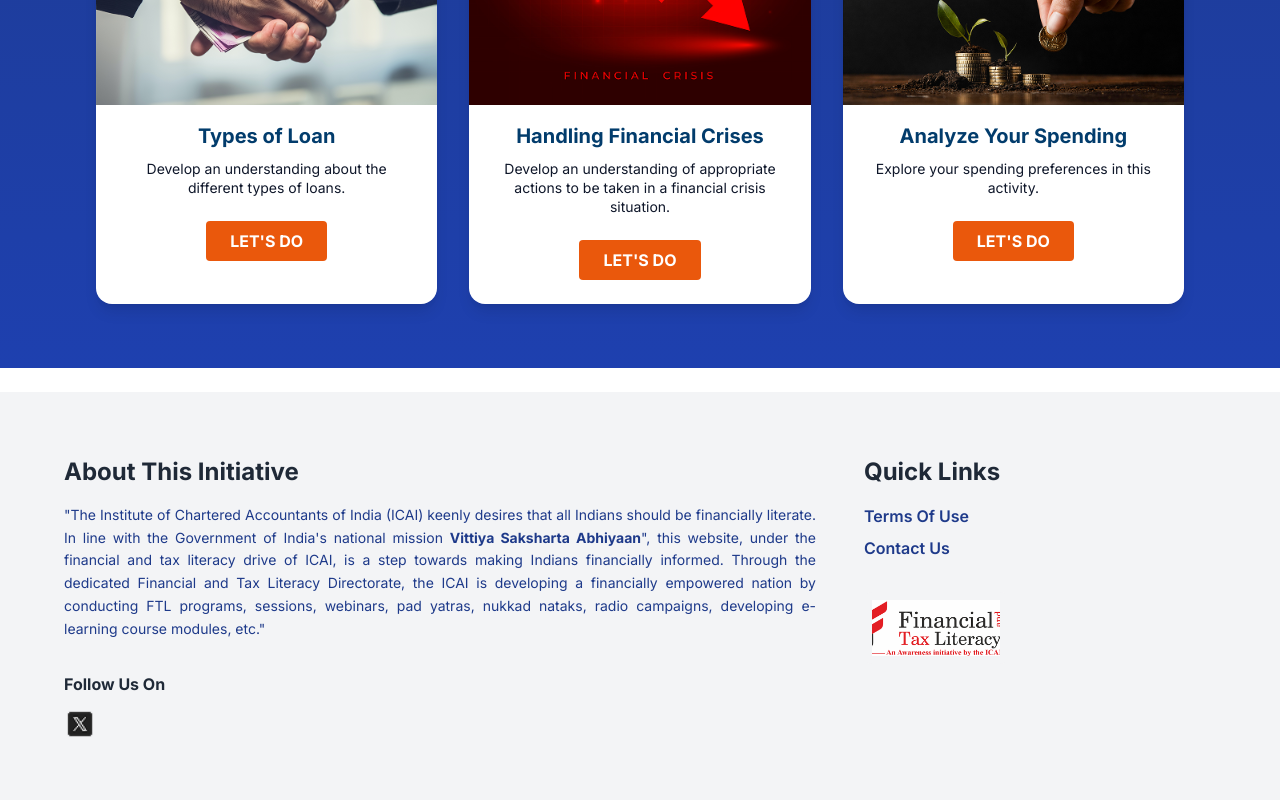
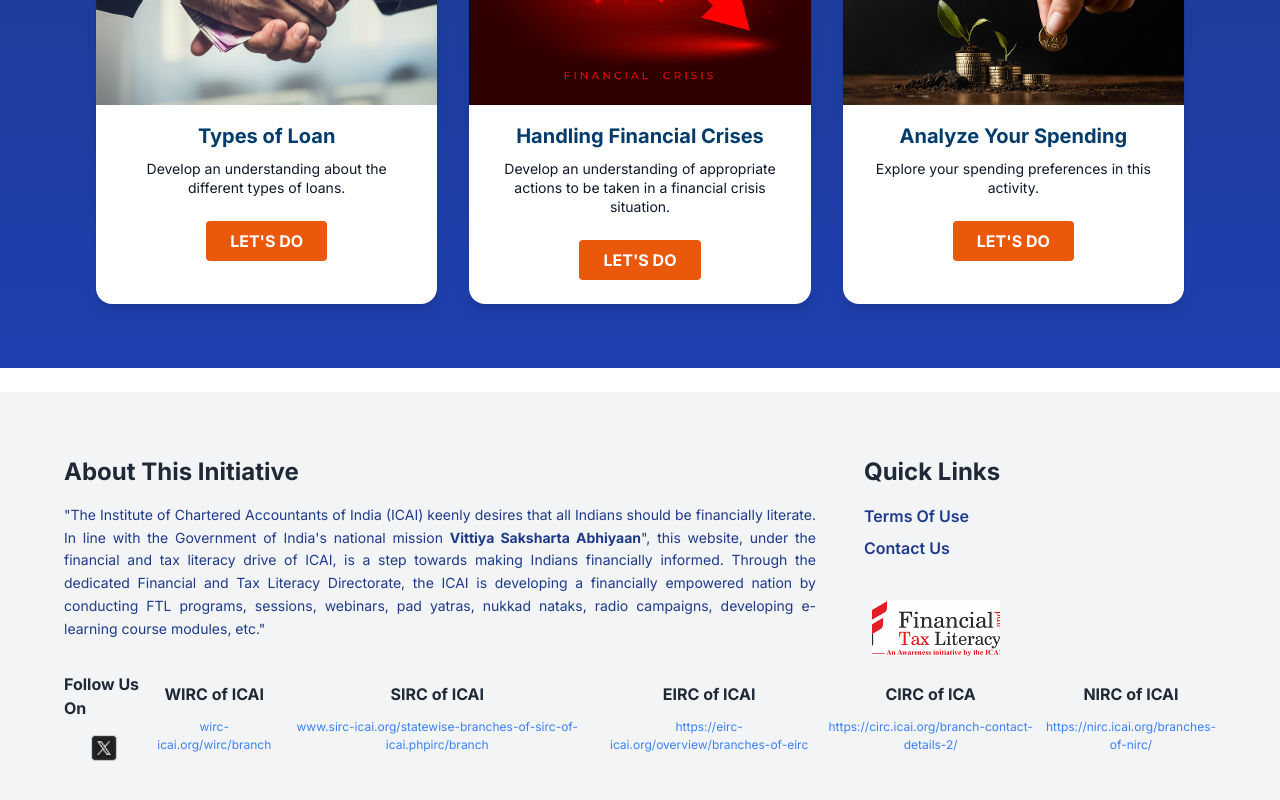
Before and after one commit to Priyanshu12-prince/icai, a React (Vite) app: page /knowledge-hub in a window 1280 px wide. Shown: the part 1294-2094 px from the top of the page. Built offline with nearby package versions, Linux system fonts and the light colour scheme.

Commit message:
ADD  THR FOOTER LINK

```diff
--- a/src/components/Footer.jsx
+++ b/src/components/Footer.jsx
@@ -26,14 +26,7 @@ const Footer = () => {
               campaigns, developing e-learning course modules, etc."
             </p>
 
-            <div>
-              <h3 className="font-bold text-gray-800 mb-3 font-sans">Follow Us On</h3>
-              <div className="flex items-center gap-4">
-                <a href="https://x.com/icaivittiyagyan" target="_blank" rel="noopener noreferrer">
-                  <img src={imageUrl.twitter} alt="Twitter" className="w-8 h-8" />
-                </a>
-              </div>
-            </div>
+
           </div>
 
           {/* Quick Links Section */}
@@ -60,6 +53,52 @@ const Footer = () => {
             </div>
           </div>
         </div>
+         <div className='flex gap-3'>
+              <div className='flex flex-col items-center justify-center'>
+                <h3 className="font-bold text-gray-800 mb-3 font-sans">Follow Us On</h3>
+                <div className="flex items-center gap-4">
+                  <a href="https://x.com/icaivittiyagyan" target="_blank" rel="noopener noreferrer">
+                    <img src={imageUrl.twitter} alt="Twitter" className="w-8 h-8" />
+                  </a>
+                </div>
+              </div>
+
+              <div className='flex flex-col items-center justify-center'>
+                <h3 className="font-bold text-gray-800 mb-3 font-sans">WIRC of ICAI</h3>
+                <a href="https://wirc-icai.org/wirc/branch" target="_blank" rel="noopener noreferrer" className='font-sans, text-blue-500 text-[12px] text-center'>
+                  wirc-icai.org/wirc/branch
+                </a>
+              </div>
+
+              <div className='flex flex-col items-center  justify-center '>
+                <h3 className="font-bold text-gray-800 mb-3 font-sans ">SIRC of ICAI</h3>
+                <a href="https://www.sirc-icai.org/statewise-branches-of-sirc-of-icai.phpirc/branch" target="_blank" rel="noopener noreferrer" className='font-sans, text-blue-500 text-[12px] text-center'>
+                  www.sirc-icai.org/statewise-branches-of-sirc-of-icai.phpirc/branch
+                </a>
+              </div>
+
+              <div className='flex flex-col items-center  justify-center '>
+                <h3 className="font-bold text-gray-800 mb-3 font-sans ">EIRC of ICAI</h3>
+                <a href="https://eirc-icai.org/overview/branches-of-eirc" target="_blank" rel="noopener noreferrer" className='font-sans, text-blue-500 text-[12px] text-center'>
+                 https://eirc-icai.org/overview/branches-of-eirc
+                </a>
+              </div>
+
+
+              <div className='flex flex-col items-center  justify-center '>
+                <h3 className="font-bold text-gray-800 mb-3 font-sans ">CIRC of ICA</h3>
+                <a href="https://circ.icai.org/branch-contact-details-2" target="_blank" rel="noopener noreferrer" className='font-sans, text-blue-500 text-[12px] text-center'>
+                https://circ.icai.org/branch-contact-details-2/
+                </a>
+              </div>
+
+              <div className='flex flex-col items-center  justify-center '>
+                <h3 className="font-bold text-gray-800 mb-3 font-sans ">NIRC of ICAI</h3>
+                <a href="https://nirc.icai.org/branches-of-nirc/" target="_blank" rel="noopener noreferrer" className='font-sans, text-blue-500 text-[12px] text-center'>
+                https://nirc.icai.org/branches-of-nirc/
+                </a>
+              </div>
+            </div>
       </div>
     </footer>
   );
--- a/src/components/LandingPage.jsx
+++ b/src/components/LandingPage.jsx
@@ -9,6 +9,9 @@ const LandingPage = () => {
       image: imageUrl.landingImage,
       text1: "वित्तीय ज्ञान",
       text2: "ICAI का अभिमान"
+    },
+       {
+      image: imageUrl.bgImage4,
     },
     {
       image: imageUrl.bgImage3,
--- a/src/imageUrl.js
+++ b/src/imageUrl.js
@@ -26,6 +26,7 @@ import upIcon from  '../public/images/upIcon.png'
 import orangeIcon from '../public/images/orangeIcon.png'
 import faqImage from '../public/images/faqImage.png'
 import bgImage from '../public/images/bgImage.png'
+import bgImage4 from '../public/images/bgImage4.png'
 import bgImage3 from '../public/images/bgImage4.jpg'
 import twitter from '../public/images/twitter.png';
 import newLogo from '../public/images/newLogo.png';
@@ -67,6 +68,7 @@ export const imageUrl = {
     faqImage,
     bgImage ,
     bgImage3,
+    bgImage4,
     twitter ,
     newLogo,
     knowledgeImage,
```
Also changed, not shown: public/images/bgImage4.png (added).
